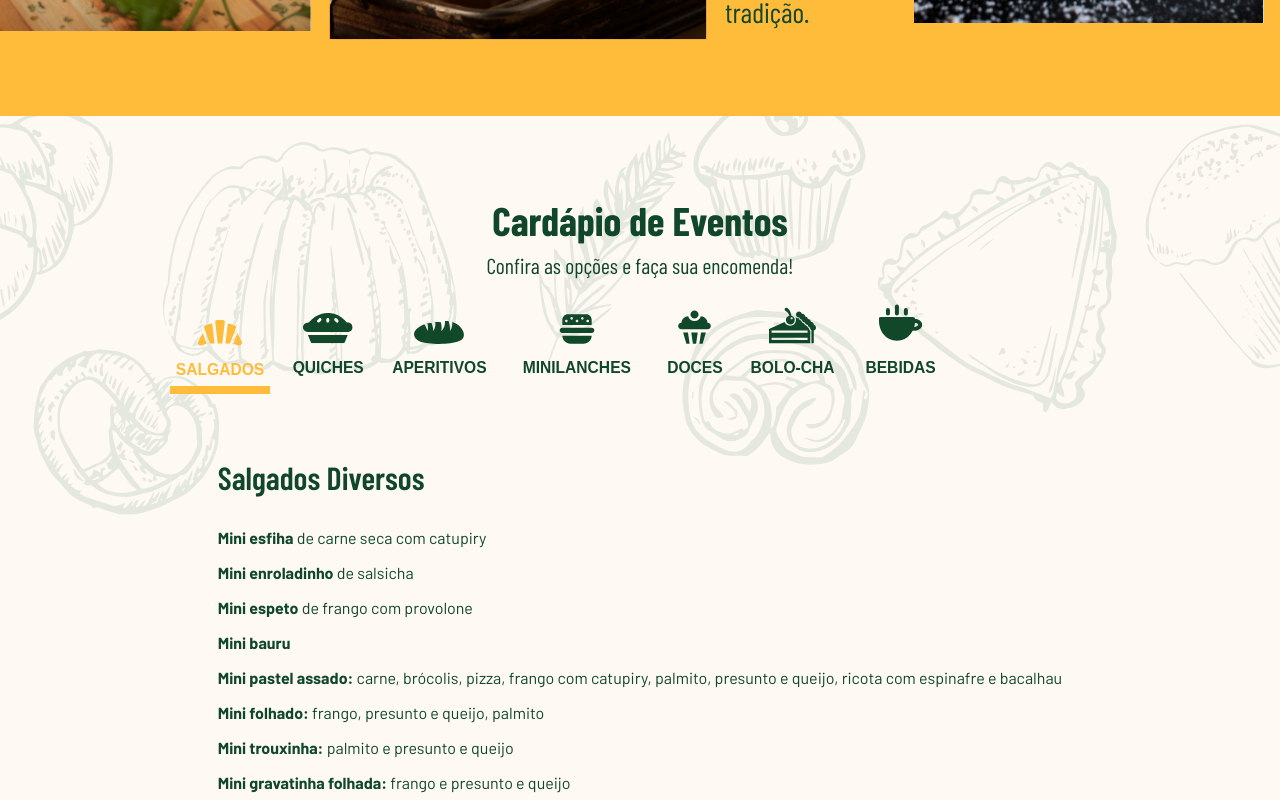
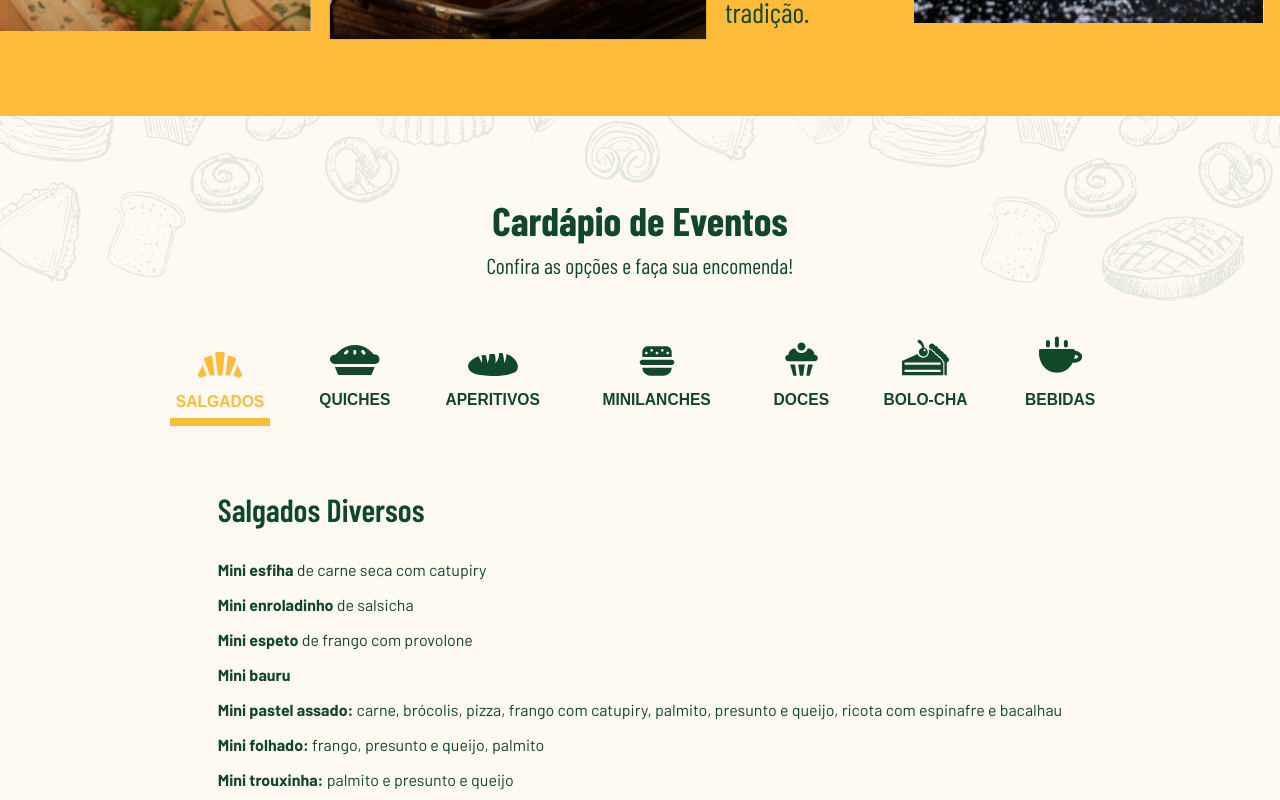
Before and after one commit to h-nriquevieira/padaria-santa-rosalia, a React (Create React App) app: page / in a window 1280 px wide. Shown: the part 1326-2126 px from the top of the page. Built offline with nearby package versions, Linux system fonts and the light colour scheme.

Commit message:
Add desktop menu-tab styles

```diff
--- a/src/components/Menu/Menu.css
+++ b/src/components/Menu/Menu.css
@@ -21,3 +21,9 @@
     font-size: 1.35rem;
     margin-top: .5rem;
 }
+
+@media only screen and (min-width: 1024px) {
+    .menu {
+        background-image: url('../../assets/menu-bg-top.svg'), url('../../assets/menu-bg-bottom.svg');
+    }
+}
--- a/src/components/MenuTabs/MenuTabs.css
+++ b/src/components/MenuTabs/MenuTabs.css
@@ -69,3 +69,10 @@
 .menu-tab--content p {
     font-family: var(--font-secondary);
 }
+
+@media only screen and (min-width: 1024px) {
+    .menu-tab--categories {
+        justify-content: space-between;
+        margin-top: 2rem;
+    }
+}
```
Also changed, not shown: src/assets/menu-bg-bottom.svg, src/assets/menu-bg-top.svg (added).
